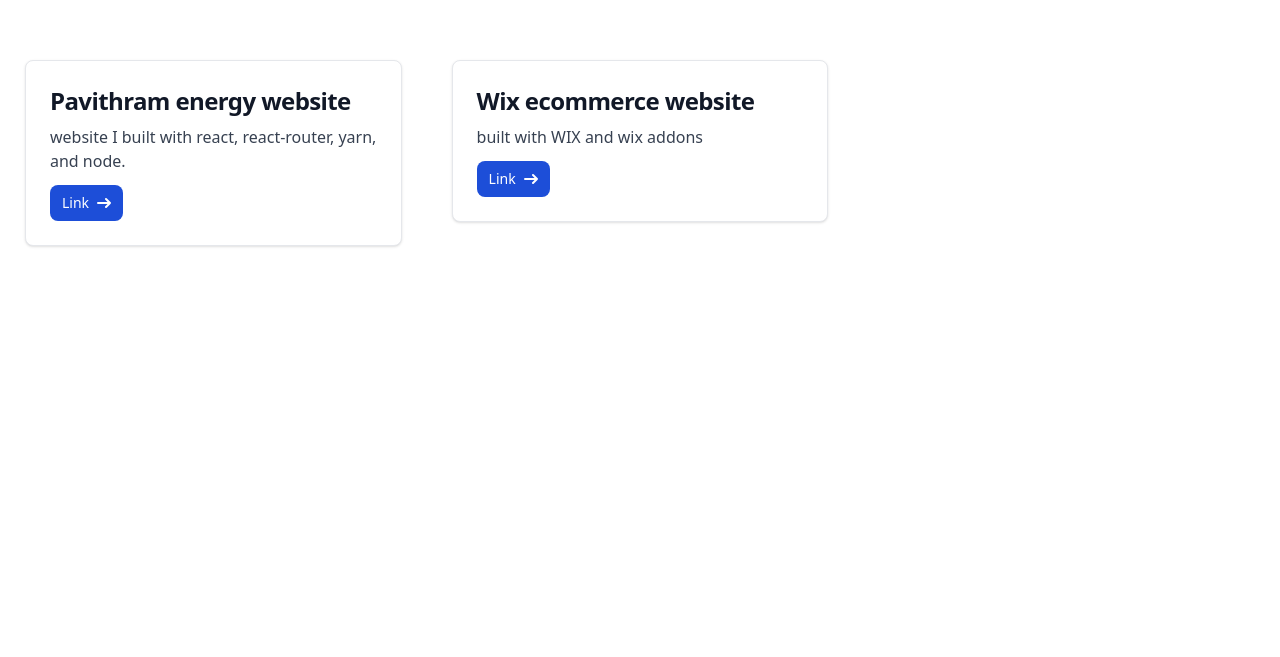
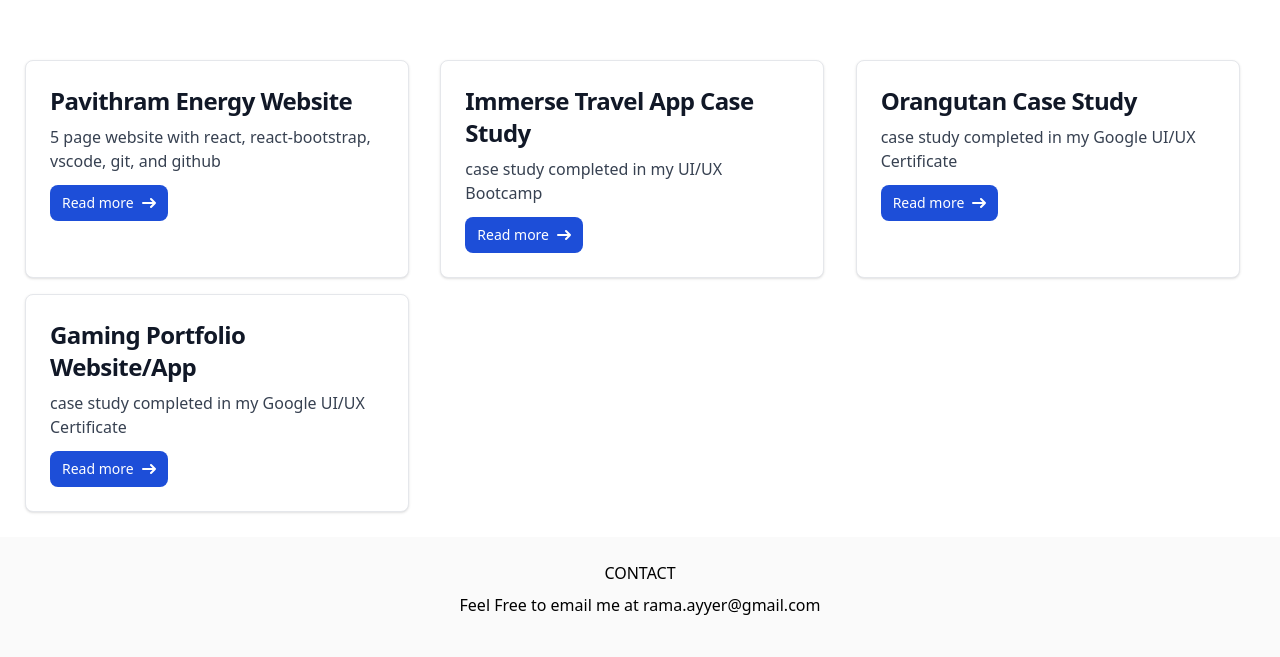
Before and after one commit to rvenkataraman7/Portfolio, a website: page index.html in a window 1280 px wide. Shown: the part 1113-1770 px from the top of the page. Before the commit the page ends 1384 px from the top, so only its background shows below. Drawn offline with nearby package versions, Linux system fonts and the light colour scheme.

Commit message:
Add files via upload

```diff
--- a/index.html
+++ b/index.html
@@ -6,6 +6,8 @@
             <meta name="viewport" content="width=device-width, initial-scale=1.0" />
             <script src="https://cdn.tailwindcss.com"></script>
             <link rel="stylesheet" href="styles.css">
+            <script src="https://cdn.jsdelivr.net/npm/bootstrap@5.0.2/dist/js/bootstrap.bundle.min.js" integrity="sha384-MrcW6ZMFYlzcLA8Nl+NtUVF0sA7MsXsP1UyJoMp4YLEuNSfAP+JcXn/tWtIaxVXM" crossorigin="anonymous"></script>
+
         </head>
 
 
@@ -37,6 +39,9 @@
                         <a href="#contact" class="block py-2 pl-3 pr-4 text-gray-900 rounded hover:bg-gray-100 md:hover:bg-transparent md:border-0 md:hover:text-blue-700 md:p-0 dark:text-white md:dark:hover:text-blue-500 dark:hover:bg-gray-700 dark:hover:text-white md:dark:hover:bg-transparent">Contact</a>
                     </li>
 
+                    <li style="color: white; background-color: #0d6efd; border-radius: 5px; padding-right: 5px; padding-left: 5px;">
+                        <a type="button" class="btn btn-primary" href="./ResumeRama.pdf">Resume</a>
+                    </li>
                     </ul>
                 </div>
                 </div>
@@ -75,20 +80,54 @@
             </div>
             <div class="p-20">
             </section>
+            <div class="grid grid-cols-3 gap-4">
 
-            <div class="row">
-                <div class="column" style="padding: 25px;">
+                    <div class="max-w-sm p-6 bg-white border border-gray-200 rounded-lg shadow dark:bg-gray-800 dark:border-gray-700">
+                        <a href="#">
+                            <h5 class="mb-2 text-2xl font-bold tracking-tight text-gray-900 dark:text-white">Pavithram Energy Website</h5>
+                        </a>
+                        <p class="mb-3 font-normal text-gray-700 dark:text-gray-400">5 page website with react, react-bootstrap, vscode, git, and github</p>
+                        <a href="https://ramav245.github.io/final-solar-app/" class="inline-flex items-center px-3 py-2 text-sm font-medium text-center text-white bg-blue-700 rounded-lg hover:bg-blue-800 focus:ring-4 focus:outline-none focus:ring-blue-300 dark:bg-blue-600 dark:hover:bg-blue-700 dark:focus:ring-blue-800">
+                            Read more
+                            <svg class="rtl:rotate-180 w-3.5 h-3.5 ms-2" aria-hidden="true" xmlns="http://www.w3.org/2000/svg" fill="none" viewBox="0 0 14 10">
+                                <path stroke="currentColor" stroke-linecap="round" stroke-linejoin="round" stroke-width="2" d="M1 5h12m0 0L9 1m4 4L9 9"/>
+                            </svg>
+                        </a>
+                    </div>
+                    <div class="max-w-sm p-6 bg-white border border-gray-200 rounded-lg shadow dark:bg-gray-800 dark:border-gray-700">
+                        <a href="#">
+                            <h5 class="mb-2 text-2xl font-bold tracking-tight text-gray-900 dark:text-white">Immerse Travel App Case Study</h5>
+                        </a>
+                        <p class="mb-3 font-normal text-gray-700 dark:text-gray-400">case study completed in my UI/UX Bootcamp</p>
+                        <a href="./travelApp.pdf" class="inline-flex items-center px-3 py-2 text-sm font-medium text-center text-white bg-blue-700 rounded-lg hover:bg-blue-800 focus:ring-4 focus:outline-none focus:ring-blue-300 dark:bg-blue-600 dark:hover:bg-blue-700 dark:focus:ring-blue-800">
+                            Read more
+                            <svg class="rtl:rotate-180 w-3.5 h-3.5 ms-2" aria-hidden="true" xmlns="http://www.w3.org/2000/svg" fill="none" viewBox="0 0 14 10">
+                                <path stroke="currentColor" stroke-linecap="round" stroke-linejoin="round" stroke-width="2" d="M1 5h12m0 0L9 1m4 4L9 9"/>
+                            </svg>
+                        </a>
+                    </div>
 
-
+                      <div class="max-w-sm p-6 bg-white border border-gray-200 rounded-lg shadow dark:bg-gray-800 dark:border-gray-700">
+                        <a href="#">
+                            <h5 class="mb-2 text-2xl font-bold tracking-tight text-gray-900 dark:text-white">Orangutan Case Study</h5>
+                        </a>
+                        <p class="mb-3 font-normal text-gray-700 dark:text-gray-400">case study completed in my Google UI/UX Certificate</p>
+                        <a href="./OrangutanProject.pdf" class="inline-flex items-center px-3 py-2 text-sm font-medium text-center text-white bg-blue-700 rounded-lg hover:bg-blue-800 focus:ring-4 focus:outline-none focus:ring-blue-300 dark:bg-blue-600 dark:hover:bg-blue-700 dark:focus:ring-blue-800">
+                            Read more
+                            <svg class="rtl:rotate-180 w-3.5 h-3.5 ms-2" aria-hidden="true" xmlns="http://www.w3.org/2000/svg" fill="none" viewBox="0 0 14 10">
+                                <path stroke="currentColor" stroke-linecap="round" stroke-linejoin="round" stroke-width="2" d="M1 5h12m0 0L9 1m4 4L9 9"/>
+                            </svg>
+                        </a>
+                    </div>
 
 
                       <div class="max-w-sm p-6 bg-white border border-gray-200 rounded-lg shadow dark:bg-gray-800 dark:border-gray-700">
-                    <a>
-                        <h5 class="mb-2 text-2xl font-bold tracking-tight text-gray-900 dark:text-white">Pavithram energy website</h5>
+                        <a href="#">
+                            <h5 class="mb-2 text-2xl font-bold tracking-tight text-gray-900 dark:text-white">Gaming Portfolio Website/App</h5>
                         </a>
-                    <p class="mb-3 font-normal text-gray-700 dark:text-gray-400">website I built with react, react-router, yarn, and node.</p>
-                    <a href="ramav245.github.io/final-solar-app" class="inline-flex items-center px-3 py-2 text-sm font-medium text-center text-white bg-blue-700 rounded-lg hover:bg-blue-800 focus:ring-4 focus:outline-none focus:ring-blue-300 dark:bg-blue-600 dark:hover:bg-blue-700 dark:focus:ring-blue-800">
-                        Link
+                        <p class="mb-3 font-normal text-gray-700 dark:text-gray-400">case study completed in my Google UI/UX Certificate</p>
+                        <a href="./GamingApp.pdf" class="inline-flex items-center px-3 py-2 text-sm font-medium text-center text-white bg-blue-700 rounded-lg hover:bg-blue-800 focus:ring-4 focus:outline-none focus:ring-blue-300 dark:bg-blue-600 dark:hover:bg-blue-700 dark:focus:ring-blue-800">
+                            Read more
                             <svg class="rtl:rotate-180 w-3.5 h-3.5 ms-2" aria-hidden="true" xmlns="http://www.w3.org/2000/svg" fill="none" viewBox="0 0 14 10">
                                 <path stroke="currentColor" stroke-linecap="round" stroke-linejoin="round" stroke-width="2" d="M1 5h12m0 0L9 1m4 4L9 9"/>
                             </svg>
@@ -96,30 +135,23 @@
                     </div>
 
                 </div>
-
-                <div class="column" style="padding: 25px;">
-
-
-                <div class="max-w-sm p-6 bg-white border border-gray-200 rounded-lg shadow dark:bg-gray-800 dark:border-gray-700">
-                    <a href="#">
-                        <h5 class="mb-2 text-2xl font-bold tracking-tight text-gray-900 dark:text-white">Wix ecommerce website</h5>
-                    </a>
-                    <p class="mb-3 font-normal text-gray-700 dark:text-gray-400">built with WIX and wix addons</p>
-                    <a href="ramav245.github.io/final-solar-app" class="inline-flex items-center px-3 py-2 text-sm font-medium text-center text-white bg-blue-700 rounded-lg hover:bg-blue-800 focus:ring-4 focus:outline-none focus:ring-blue-300 dark:bg-blue-600 dark:hover:bg-blue-700 dark:focus:ring-blue-800">
-                        Link
-                        <svg class="rtl:rotate-180 w-3.5 h-3.5 ms-2" aria-hidden="true" xmlns="http://www.w3.org/2000/svg" fill="none" viewBox="0 0 14 10">
-                            <path stroke="currentColor" stroke-linecap="round" stroke-linejoin="round" stroke-width="2" d="M1 5h12m0 0L9 1m4 4L9 9"/>
-                        </svg>
-                    </a>
 </div>
 
+<!--Footer container-->
+<footer
+  class="flex flex-col items-center bg-zinc-50 text-center text-surface dark:text-white bg-white lg:text-center">
+  <div class="container p-6">
+
+      <div class="mb-6 md:mb-0">
+        <h5 class="mb-2 font-medium uppercase">Contact</h5>
+
+        <p class="mb-4">
+          Feel Free to email me at rama.ayyer@gmail.com
+        </p>
+    </div>
   </div>
 
-
-              </div>
-
-
-
+</footer>
 
 
 
@@ -129,4 +161,5 @@
 
 
 </body>
+
 </html>
--- a/styles.css
+++ b/styles.css
@@ -12,9 +12,8 @@
     width: 33.33%;
   }
 
-  /* Clear floats after the columns */
-  .row:after {
-    content: "";
-    display: table;
-    clear: both;
-  }
+.grid
+{
+  padding-left: 25px;
+  padding: 25px;
+}
```
Also changed, not shown: 4 other files. Lines whose indentation alone changed are shown as unchanged.
